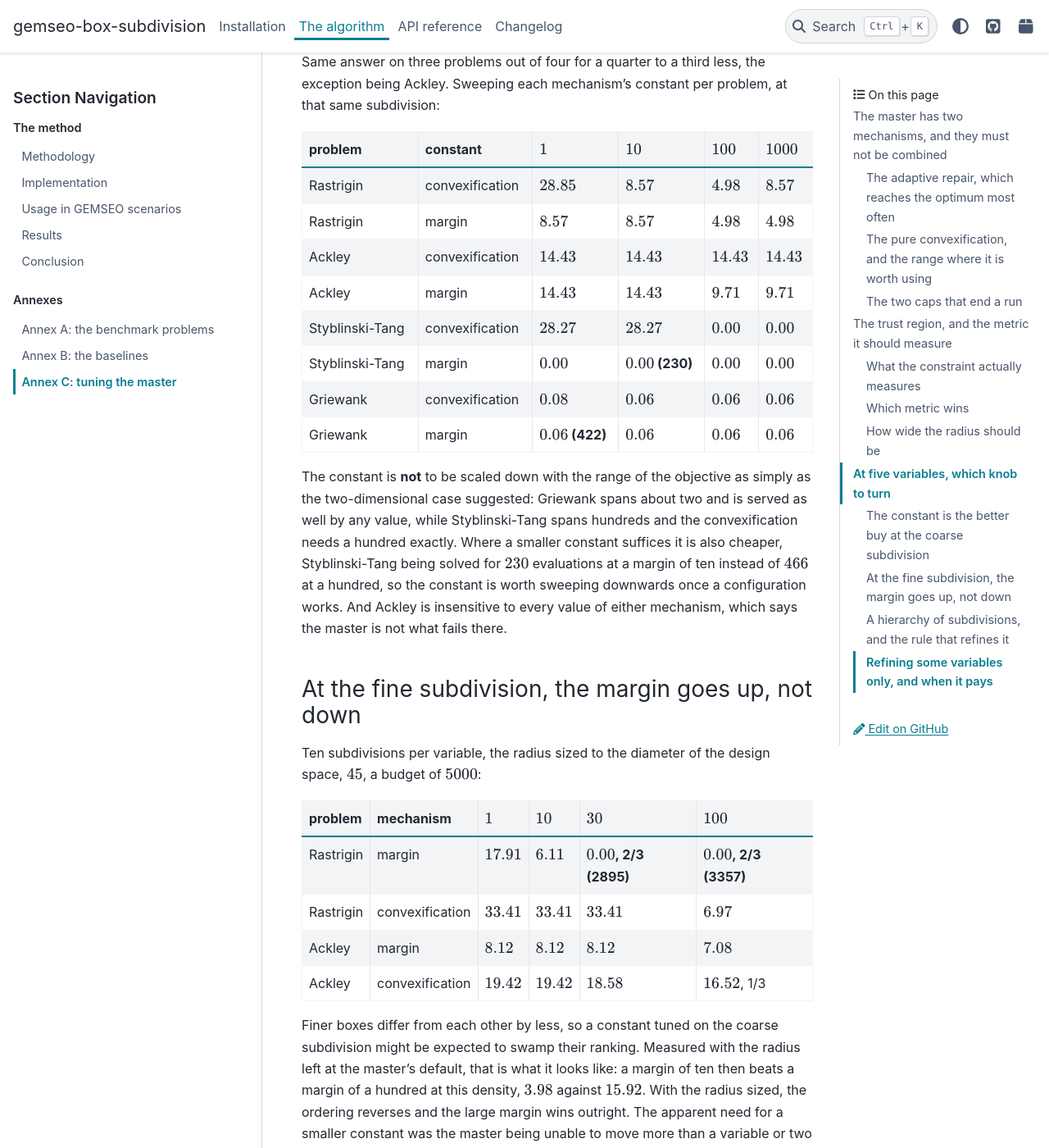
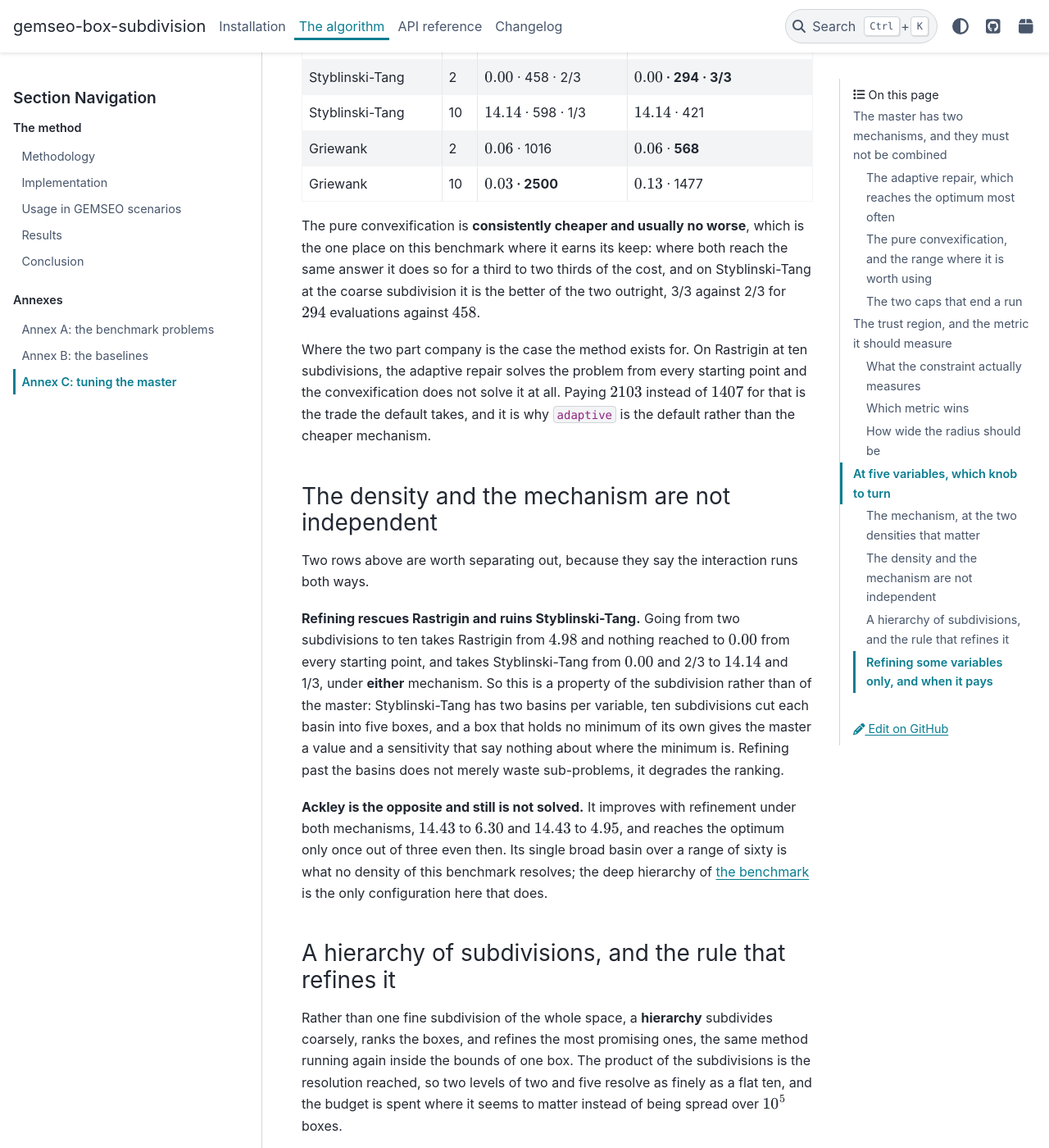
Before and after one commit to SimoneConiglio/Optimization-algorithms, a Sphinx documentation site: the page built from docs/algorithm/tuning.md, in a window 1280 px wide and 1400 px high, scrolled down 8491 px. Shown: the whole window at 82% size. Built offline with Sphinx 7.4.7 and the PyData theme 0.15.4, drawn with Linux system fonts in a browser that asks for light colours; some of the changed text lies outside the part shown.

Commit message:
Rebuild the five-variable section of annex C on the re-run
The section compared the mechanisms at two subdivisions per variable only, and
concluded from a table measured with the old trust region. Re-run at both
densities, the pure convexification turns out to be consistently cheaper and
usually no worse, and to lose exactly the case the method exists for, Rastrigin
at ten subdivisions, which the adaptive repair solves from every starting point.

It also records the interaction the density sweep exposed: refining past the
basins rescues Rastrigin and ruins Styblinski-Tang under either mechanism, so
that failure belongs to the subdivision and not to the master.

```diff
--- a/docs/algorithm/tuning.md
+++ b/docs/algorithm/tuning.md
@@ -298,74 +298,60 @@ the radius alone recovers the guarantee.
 ## At five variables, which knob to turn
 
 The two-dimensional benchmark is where the mechanisms were tuned, and what works
-there does not carry over unchanged. Two questions are open at five variables:
-which of the two mechanisms to use, and whether to subdivide every variable
-coarsely or a few of them finely.
+there does not carry over unchanged. At five variables the first knob is not the
+mechanism at all: it is the **density** of the subdivision, swept in
+[the benchmark](benchmark.md#the-density-of-the-subdivision-decides). The
+mechanism is the second, and the two interact.
 
-### The constant is the better buy at the coarse subdivision
+### The mechanism, at the two densities that matter
 
-Two subdivisions per variable, equal budget, three starting points:
+Equal budget of $2500$, three starting points, the trust region at its default
+radius of two:
 
-| problem | adaptive | pure convexification |
-|---------|----------|----------------------|
-| Rastrigin | $4.98$ · 899 · 0/3 | $4.98$ · **606** · 0/3 |
-| Ackley | $9.71$ · 1429 · 0/3 | $14.43$ · 598 · 0/3 |
-| Styblinski-Tang | $0.00$ · 466 · 3/3 | $0.00$ · **458** · 3/3 |
-| Griewank | $0.06$ · 1644 · 0/3 | $0.06$ · **1277** · 0/3 |
+| problem | $m$ | adaptive | pure convexification |
+|---------|-----|----------|----------------------|
+| Rastrigin | 2 | $4.98$ · 823 | $4.98$ · **504** |
+| Rastrigin | 10 | **$0.00$ · 2103 · 3/3** | $1.92$ · 1407 |
+| Ackley | 2 | $14.43$ · 892 | $14.43$ · **335** |
+| Ackley | 10 | $6.30$ · 2500 | **$4.95$ · 2500 · 1/3** |
+| Styblinski-Tang | 2 | $0.00$ · 458 · 2/3 | **$0.00$ · 294 · 3/3** |
+| Styblinski-Tang | 10 | $14.14$ · 598 · 1/3 | $14.14$ · 421 |
+| Griewank | 2 | $0.06$ · 1016 | $0.06$ · **568** |
+| Griewank | 10 | **$0.03$ · 2500** | $0.13$ · 1477 |
 
-Same answer on three problems out of four for a quarter to a third less, the
-exception being Ackley. Sweeping each mechanism's constant per problem, at that
-same subdivision:
+The pure convexification is **consistently cheaper and usually no worse**, which
+is the one place on this benchmark where it earns its keep: where both reach the
+same answer it does so for a third to two thirds of the cost, and on
+Styblinski-Tang at the coarse subdivision it is the better of the two outright,
+3/3 against 2/3 for $294$ evaluations against $458$.
 
-| problem | constant | $1$ | $10$ | $100$ | $1000$ |
-|---------|----------|-----|------|-------|--------|
-| Rastrigin | convexification | $28.85$ | $8.57$ | **$4.98$** | $8.57$ |
-| Rastrigin | margin | $8.57$ | $8.57$ | **$4.98$** | $4.98$ |
-| Ackley | convexification | $14.43$ | $14.43$ | $14.43$ | $14.43$ |
-| Ackley | margin | $14.43$ | $14.43$ | **$9.71$** | $9.71$ |
-| Styblinski-Tang | convexification | $28.27$ | $28.27$ | **$0.00$** | $0.00$ |
-| Styblinski-Tang | margin | $0.00$ | **$0.00$ (230)** | $0.00$ | $0.00$ |
-| Griewank | convexification | $0.08$ | $0.06$ | $0.06$ | $0.06$ |
-| Griewank | margin | **$0.06$ (422)** | $0.06$ | $0.06$ | $0.06$ |
+Where the two part company is the case the method exists for. On Rastrigin at
+ten subdivisions, the adaptive repair solves the problem from every starting
+point and the convexification does not solve it at all. Paying $2103$ instead of
+$1407$ for that is the trade the default takes, and it is why `adaptive` is the
+default rather than the cheaper mechanism.
 
-The constant is **not** to be scaled down with the range of the objective as
-simply as the two-dimensional case suggested: Griewank spans about two and is
-served as well by any value, while Styblinski-Tang spans hundreds and the
-convexification needs a hundred exactly. Where a smaller constant suffices it is
-also cheaper, Styblinski-Tang being solved for $230$ evaluations at a margin of
-ten instead of $466$ at a hundred, so the constant is worth sweeping downwards
-once a configuration works. And Ackley is insensitive to every value of either
-mechanism, which says the master is not what fails there.
+### The density and the mechanism are not independent
 
-### At the fine subdivision, the margin goes up, not down
+Two rows above are worth separating out, because they say the interaction runs
+both ways.
 
-Ten subdivisions per variable, the radius sized to the diameter of the design
-space, $45$, a budget of $5000$:
+**Refining rescues Rastrigin and ruins Styblinski-Tang.** Going from two
+subdivisions to ten takes Rastrigin from $4.98$ and nothing reached to $0.00$
+from every starting point, and takes Styblinski-Tang from $0.00$ and 2/3 to
+$14.14$ and 1/3, under **either** mechanism. So this is a property of the
+subdivision rather than of the master: Styblinski-Tang has two basins per
+variable, ten subdivisions cut each basin into five boxes, and a box that holds
+no minimum of its own gives the master a value and a sensitivity that say
+nothing about where the minimum is. Refining past the basins does not merely
+waste sub-problems, it degrades the ranking.
 
-| problem | mechanism | $1$ | $10$ | $30$ | $100$ |
-|---------|-----------|-----|------|------|-------|
-| Rastrigin | margin | $17.91$ | $6.11$ | **$0.00$, 2/3 (2895)** | **$0.00$, 2/3 (3357)** |
-| Rastrigin | convexification | $33.41$ | $33.41$ | $33.41$ | **$6.97$** |
-| Ackley | margin | $8.12$ | $8.12$ | $8.12$ | **$7.08$** |
-| Ackley | convexification | $19.42$ | $19.42$ | $18.58$ | **$16.52$**, 1/3 |
-
-Finer boxes differ from each other by less, so a constant tuned on the coarse
-subdivision might be expected to swamp their ranking. Measured with the radius
-left at the master's default, that is what it looks like: a margin of ten then
-beats a margin of a hundred at this density, $3.98$ against $15.92$. With the
-radius sized, the ordering reverses and the large margin wins outright. The
-apparent need for a smaller constant was the master being unable to move more
-than a variable or two at a time, and a smaller margin making that confinement
-less harmful.
-
-One case does behave the other way, and it is the pure convexification rather
-than the adaptive repair: Styblinski-Tang at ten subdivisions per variable, with
-the radius already sized, is solved by a constant of **one** for $212$
-evaluations, the cheapest configuration measured on any five-variable problem
-here, and ruined by ten or a hundred, $46.82$ and $28.27$, while the same problem
-at four subdivisions per variable needs a hundred. So the constant of the
-convexification does depend on the size of the boxes; it is not a rule that
-transfers from one problem to another.
+**Ackley is the opposite and still is not solved.** It improves with refinement
+under both mechanisms, $14.43$ to $6.30$ and $14.43$ to $4.95$, and reaches the
+optimum only once out of three even then. Its single broad basin over a range of
+sixty is what no density of this benchmark resolves; the deep hierarchy of
+[the benchmark](benchmark.md#the-extensions-and-what-they-are-worth) is the only
+configuration here that does.
 
 ### A hierarchy of subdivisions, and the rule that refines it
 
--- a/docs/figures.py
+++ b/docs/figures.py
@@ -649,13 +649,13 @@ def draw_results(foreground: str):
         "Griewank 5",
     )
     costs = {
-        "box subdivision": (786, 899, 422, 1388, 240, 466, 1000, 1644),
+        "box subdivision": (543, 823, 347, 892, 218, 458, 607, 1016),
         "multistart": (1000, 2500, 1000, 2500, 1000, 2340, 1000, 2500),
         "CMA-ES": (631, 1945, 745, 2009, 535, 1457, 643, 1769),
         "DIRECT": (649, 461, 417, 353, 1011, 2505, 1011, 397),
     }
     reached = {
-        "box subdivision": (3, 0, 2, 0, 3, 3, 0, 0),
+        "box subdivision": (3, 0, 2, 0, 3, 2, 0, 0),
         "multistart": (2, 0, 3, 0, 3, 3, 0, 0),
         "CMA-ES": (0, 0, 3, 3, 2, 2, 0, 0),
         "DIRECT": (3, 0, 3, 0, 3, 3, 0, 0),
```
